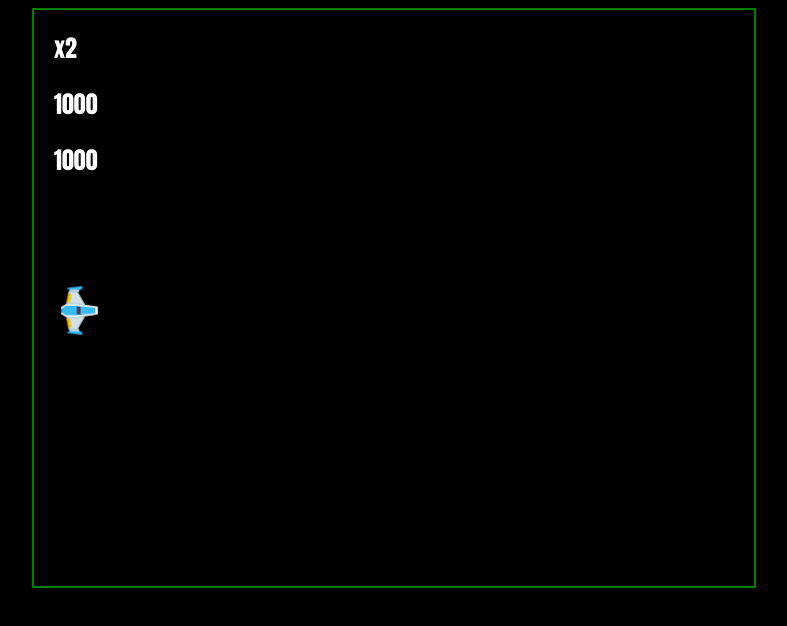
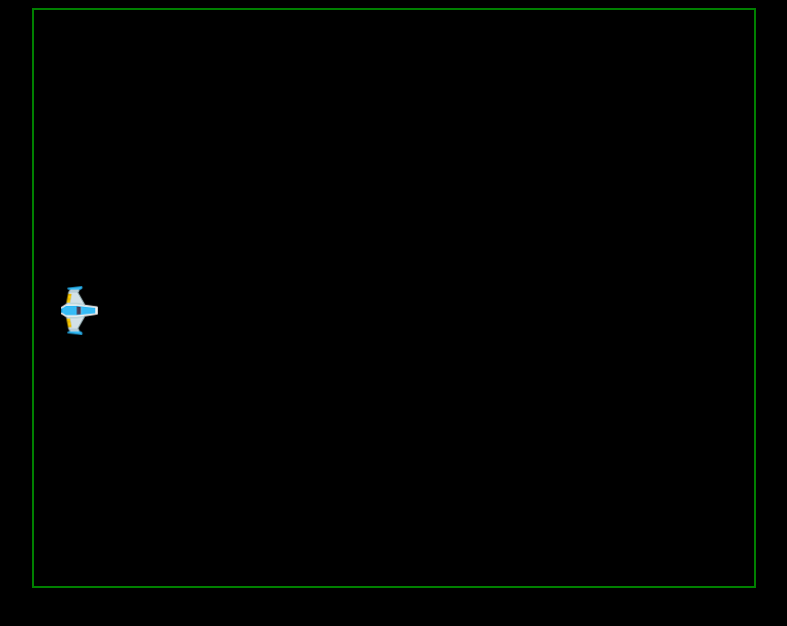
Before and after one commit to Numissa11/space-shooter, a plain HTML site: page index.html in a window 1280 px wide. Shown: the whole page, without its empty margins (246-1033 px from the left). Drawn offline with Linux system fonts and the light colour scheme.

Commit message:
setScore function made with Jquery & html divs with id score and hightScore ok

```diff
--- a/index.html
+++ b/index.html
@@ -11,9 +11,8 @@
     <div id="playWindow">
         <div id="playArea">
             <div id="scoreContainer">
-                <div class="score">x2</div>
-                <div class="score">1000</div>
-                <div class="score">1000</div>
+                <div class="score" id='score'></div>
+                <div class="score" id='highScore'></div>
             </div>
         </div>
     </div>
--- a/js/Player.js
+++ b/js/Player.js
@@ -16,5 +16,8 @@ class Player extends Sprite {
       incrementScore (amount) {
             this.score += amount;
       }
+      setScore() {
+            $('#score').text(this.score);
+      }
 
 }
```
